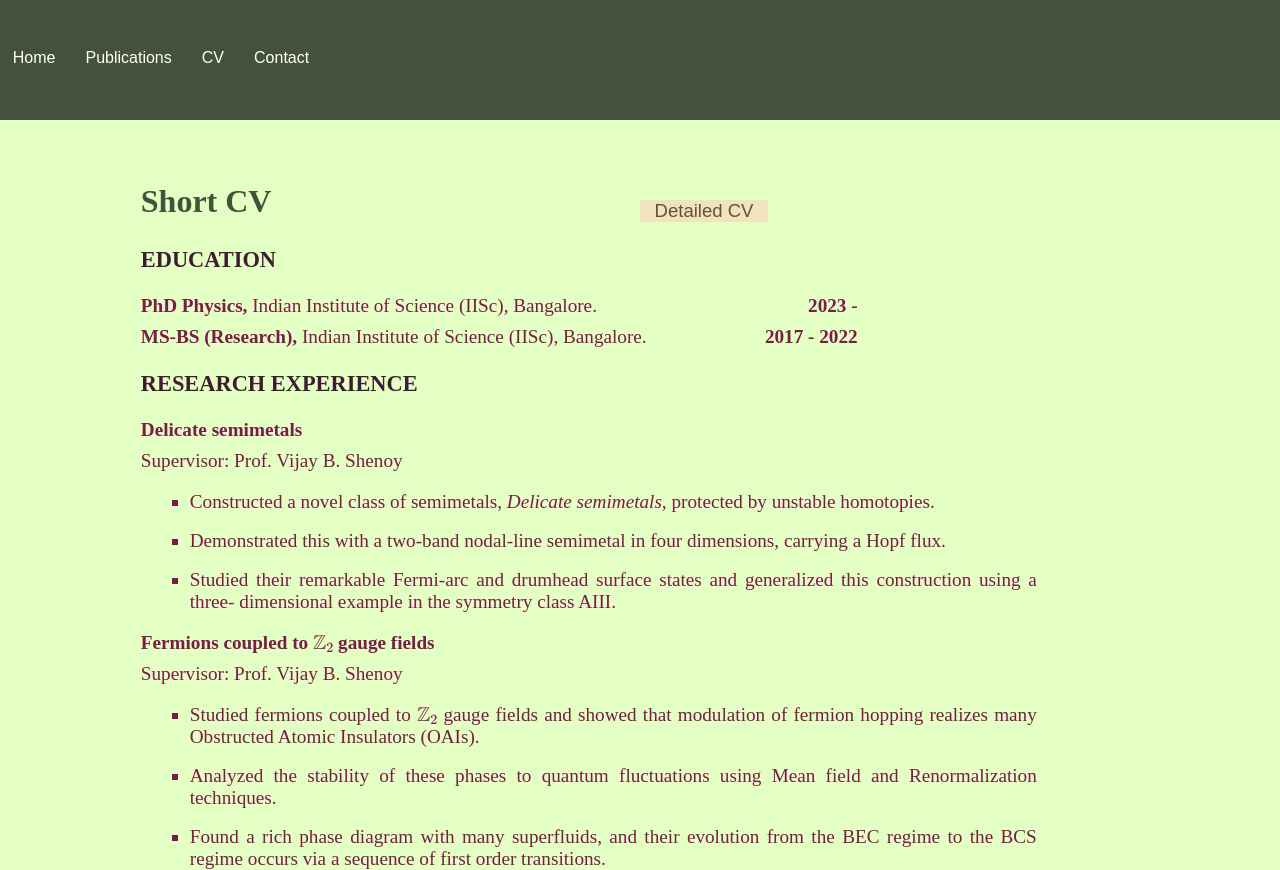
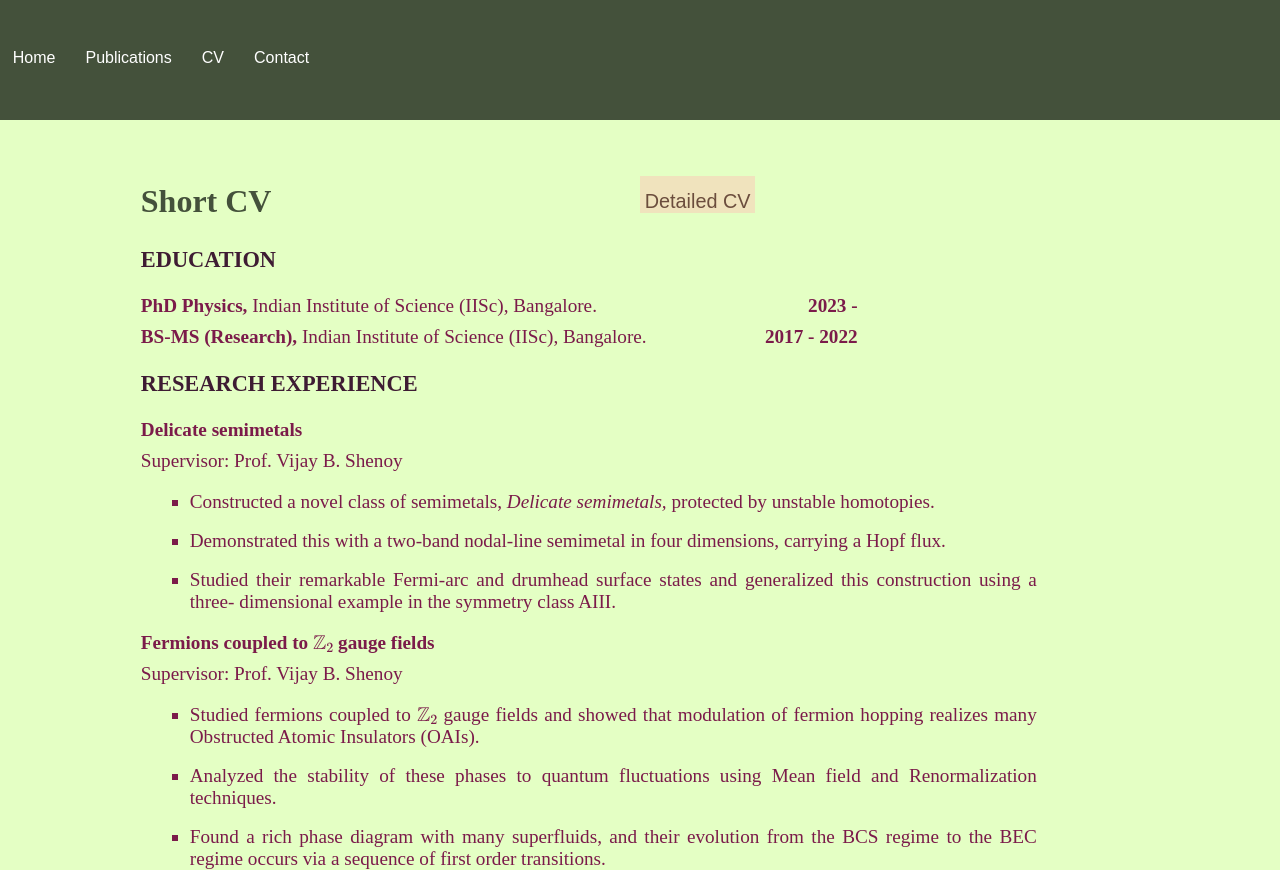
Before and after one commit to bhandaruparasar/bhandaruparasar.github.io, a plain HTML site: page cv.html in a window 1280 px wide. Drawn offline with nearby package versions, Linux system fonts and the light colour scheme.

Commit message:
cv updated

```diff
--- a/cv.html
+++ b/cv.html
@@ -120,16 +120,16 @@
 			background-color: #f0e3bd;
       text-decoration: none;
 			text-align:center;
-      font-size: 1.45vw;
-
+      font-size: 1.55vw;
+      padding-top: 1%;
       position: absolute;
       transition: background-color 0.3s;
-			top: 25%;
+			top: 22%;
 			left: 50%;
 			z-index: 4;
-      width: 10%;
+      width: 9%;
       height:auto;
-
+      vertical-align:middle;
 
 		}
 		cv-button:hover {
@@ -140,7 +140,7 @@
     cv-button a {
             color:#6b4d3d;
     			  text-decoration :none;
-
+            vertical-align:middle;
     }
 
     br {
@@ -182,7 +182,7 @@
   <li>Adviser: Prof. Vijay B. Shenoy, Department of Physics, IISc</li>
   <li>Cumulative GPA: 9.9/10</li>
 </ul> -->
-<strongbold>MS-BS (Research),</strongbold> Indian Institute of Science (IISc), Bangalore.<strongbold><span style="float:right;margin-right:20%">2017 - 2022</span></strongbold><br></br>
+<strongbold>BS-MS (Research),</strongbold> Indian Institute of Science (IISc), Bangalore.<strongbold><span style="float:right;margin-right:20%">2017 - 2022</span></strongbold><br></br>
 <!--<ul>
   <li>Physics major</li>
   <li>Cumulative GPA: 9.2/10</li>
@@ -199,7 +199,7 @@ dimensional example in the symmetry class AIII.</li>
 <ul>
   <li>Studied fermions coupled to \(\mathbb{Z}_2\) gauge fields and showed that modulation of fermion hopping realizes many Obstructed Atomic Insulators (OAIs).</li>
   <li>Analyzed the stability of these phases to quantum fluctuations using Mean field and Renormalization techniques.</li>
-  <li>Found a rich phase diagram with many superfluids, and their evolution from the BEC regime to the BCS regime occurs via a sequence of first order transitions.</li>
+  <li>Found a rich phase diagram with many superfluids, and their evolution from the BCS regime to the BEC regime occurs via a sequence of first order transitions.</li>
 </ul>
 <!--<strongbold>Bachelor’s thesis,</strongbold>Indian Institute of Science<br></br>Supervisor: Prof. Vijay B. Shenoy<br></br> -->
 <!-- <ul>
```
Also changed, not shown: 1 other file.
